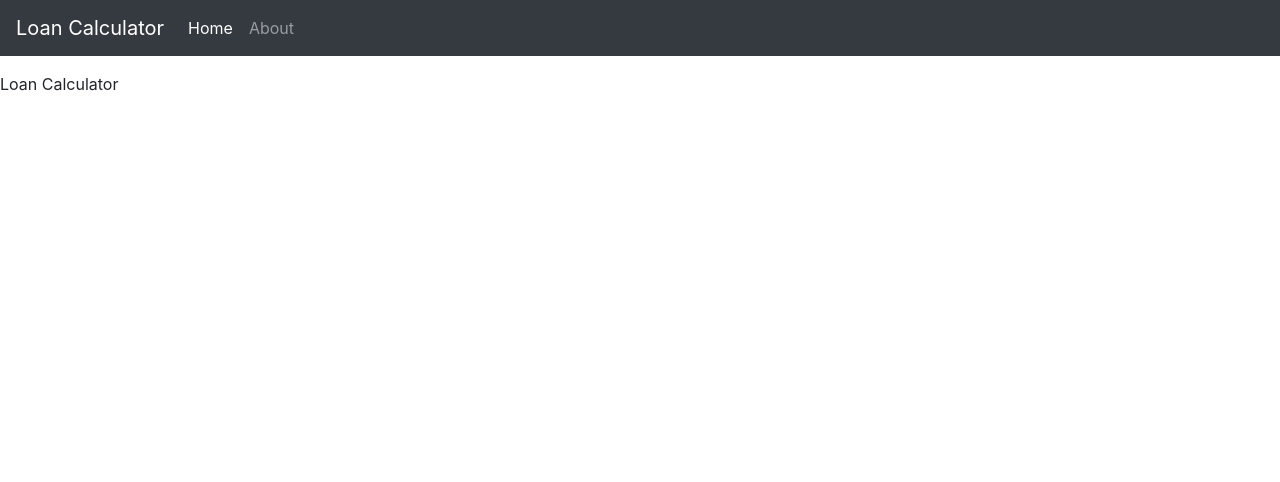
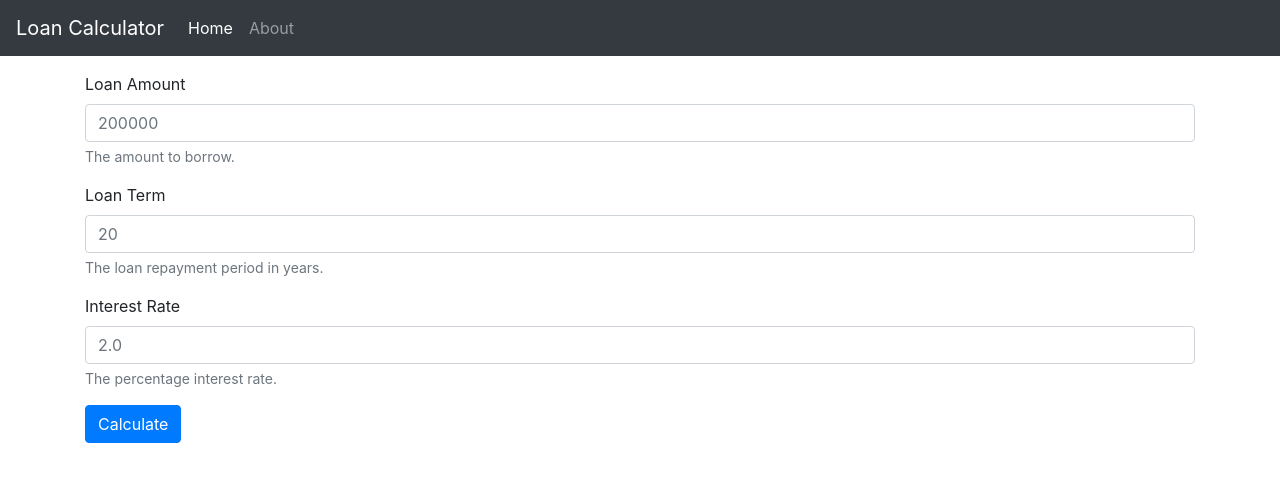
Before and after one commit to AndreMiras/loan-calculator, a React (Create React App) app: page / in a window 1280 px wide. Shown: the top 482 px of the page. Built offline with nearby package versions, Linux system fonts and the light colour scheme.

Commit message:
:sparkles: Basic Loan form

```diff
--- a/src/App.tsx
+++ b/src/App.tsx
@@ -1,11 +1,14 @@
 import React from 'react';
 import 'bootstrap/dist/css/bootstrap.min.css';
 import Header from './components/Header';
+import LoanForm from './components/LoanForm';
 
 const App = (): JSX.Element => (
   <div className="App">
     <Header />
-    Loan Calculator
+    <div className="container">
+      <LoanForm />
+    </div>
   </div>
 );
 
--- /dev/null
+++ b/src/components/LoanForm.tsx
@@ -0,0 +1,45 @@
+import React from 'react';
+import { Button, Form } from 'react-bootstrap';
+
+const AmountField = (): JSX.Element => (
+  <Form.Group controlId="loan-amount">
+    <Form.Label>Loan Amount</Form.Label>
+    <Form.Control type="number" placeholder="200000" />
+    <Form.Text className="text-muted">
+      The amount to borrow.
+    </Form.Text>
+  </Form.Group>
+);
+
+const TermField = (): JSX.Element => (
+  <Form.Group controlId="loan-term">
+    <Form.Label>Loan Term</Form.Label>
+    <Form.Control type="number" placeholder="20" />
+    <Form.Text className="text-muted">
+      The loan repayment period in years.
+    </Form.Text>
+  </Form.Group>
+);
+
+const InterestRateField = (): JSX.Element => (
+  <Form.Group controlId="loan-interest-rate">
+    <Form.Label>Interest Rate</Form.Label>
+    <Form.Control type="number" placeholder="2.0" />
+    <Form.Text className="text-muted">
+      The percentage interest rate.
+    </Form.Text>
+  </Form.Group>
+);
+
+const LoanForm = (): JSX.Element => (
+  <Form>
+    <AmountField />
+    <TermField />
+    <InterestRateField />
+    <Button variant="primary" type="button">
+      Calculate
+    </Button>
+  </Form>
+);
+
+export default LoanForm;
```
